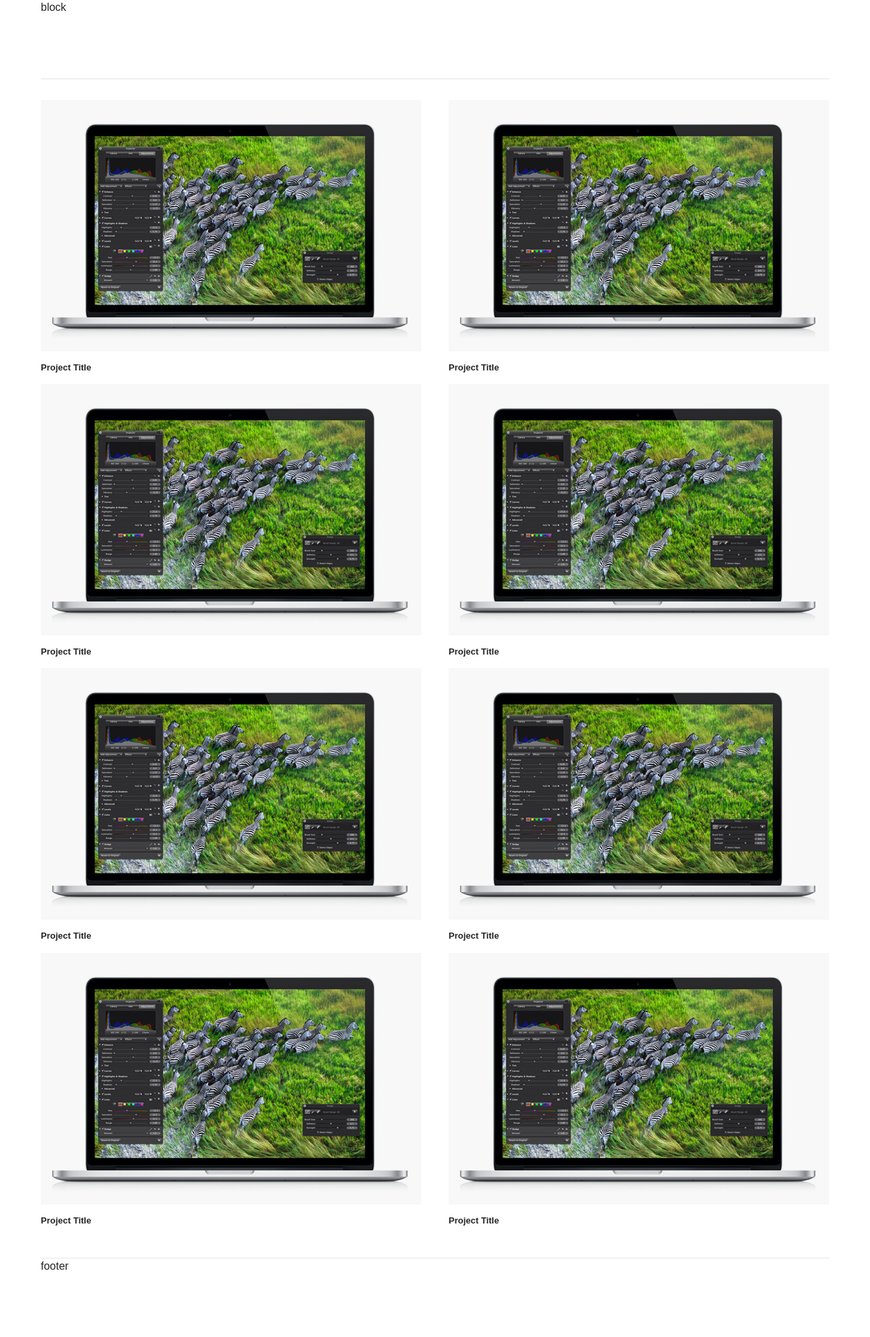
After one commit to madebytetragram/Less-Responsive, a PHP site: page /column.html in a window 1280 px wide. The commit adds this page. Shown: the whole page at 68% size. Run offline with PHP 8.4, Linux system fonts and the light colour scheme; some libraries are stand-ins or nearby versions.

Commit message:
css clean up

```diff
--- /dev/null
+++ b/column.html
@@ -0,0 +1,111 @@
+<!DOCTYPE html>
+<html lang="en">
+<head>
+	<meta charset="utf-8" />
+	<title>Tetragram</title>
+
+	<!-- META -->
+	<meta name="description" content="">
+	<meta name="author" content="">
+	<meta name="viewport" content="width=device-width, initial-scale=1, maximum-scale=1" />
+
+	<!-- CSS -->
+	<link rel="stylesheet" href="css/base.css">
+	<link rel="stylesheet" href="css/amazium.css">
+	<link rel="stylesheet" href="css/layout.css">
+
+
+	<!-- Javascripts -->
+  	<script type="text/javascript" src="js/jquery.1.7.1.min.js"></script>
+  	<script type="text/javascript" src="js/jquery.less.js"></script>
+  	<script type="text/javascript" src="js/jquery.cycle.js"></script>
+  	<script type="text/javascript" src="js/jquery.easing.js"></script>
+  	<script type="text/javascript" src="js/jquery.functions.js"></script>
+
+	<!--[if lt IE 9]>
+		<script src="http://html5shim.googlecode.com/svn/trunk/html5.js"></script>
+	<![endif]-->
+
+</head>
+<body>
+
+
+<div class="row">
+	<div class="grid_12">
+		<header>
+		block
+		</header>
+	</div>
+</div><!-- end row -->
+
+<div class="row">
+
+	<div class="grid_6">
+		<div class="project_box">
+			<img src="images/temp.jpg">
+			<h1>Project Title</h1>
+		</div><!-- end project box -->
+	</div><!-- end grid 6 -->
+
+	<div class="grid_6">
+		<div class="project_box">
+			<img src="images/temp.jpg">
+			<h1>Project Title</h1>
+		</div><!-- end project box -->
+	</div><!-- end grid 6 -->
+
+		<div class="grid_6">
+		<div class="project_box">
+			<img src="images/temp.jpg">
+			<h1>Project Title</h1>
+		</div><!-- end project box -->
+	</div><!-- end grid 6 -->
+
+	<div class="grid_6">
+		<div class="project_box">
+			<img src="images/temp.jpg">
+			<h1>Project Title</h1>
+		</div><!-- end project box -->
+	</div><!-- end grid 6 -->
+
+		<div class="grid_6">
+		<div class="project_box">
+			<img src="images/temp.jpg">
+			<h1>Project Title</h1>
+		</div><!-- end project box -->
+	</div><!-- end grid 6 -->
+
+	<div class="grid_6">
+		<div class="project_box">
+			<img src="images/temp.jpg">
+			<h1>Project Title</h1>
+		</div><!-- end project box -->
+	</div><!-- end grid 6 -->
+
+		<div class="grid_6">
+		<div class="project_box">
+			<img src="images/temp.jpg">
+			<h1>Project Title</h1>
+		</div><!-- end project box -->
+	</div><!-- end grid 6 -->
+
+	<div class="grid_6">
+		<div class="project_box">
+			<img src="images/temp.jpg">
+			<h1>Project Title</h1>
+		</div><!-- end project box -->
+	</div><!-- end grid 6 -->
+
+</div><!-- end row -->
+
+<div class="row">
+	<div class="grid_12">
+		<footer>
+			footer
+		</footer>
+	</div>
+</div><!-- end row -->
+
+
+</body>
+</html>
--- a/css/amazium.css
+++ b/css/amazium.css
@@ -181,26 +104,11 @@
 .row 								{ margin:0 auto; width:456px; overflow:hidden; }
 .row .row 							{ margin:0; width:auto; display:inline-block; }
 
-.grid_1,
-.grid_2,
-.grid_3,
-.grid_4,
-.grid_5,
-.grid_6,
-.grid_7,
-.grid_8,
-.grid_9,
-.grid_10,
-.grid_11,
-.grid_12							{ width:456px; margin:10px 0 0 0; overflow:hidden; float:left; display:inline; }
+.grid_1, .grid_2, .grid_3, .grid_4, .grid_5, .grid_6,
+.grid_7,.grid_8,.grid_9,.grid_10,.grid_11, .grid_12
 
-.show-phone 						{ display:inherit !important; }
-.show-tablet 						{ display:none !important; }
-.show-screen						{ display:none !important; }
+{ width:456px; margin:10px 0 0 0; overflow:hidden; float:left; display:inline; }
 
-.hide-phone							{ display:none !important; }
-.hide-tablet						{ display:inherit !important; }
-.hide-screen						{ display:inherit !important; }
 
 }
 
--- a/css/base.css
+++ b/css/base.css
@@ -67,11 +67,14 @@ a.active { }
 .container { width:980px; margin:0 auto; }
 
 
-/* ===== Site ===== */
-header { margin-bottom: 20px; border-bottom:2px solid #f1f1f1;}
+/* ===== Header ===== */
+header { margin-bottom: 30px; border-bottom:2px solid #f1f1f1; min-height: 115px; }
 
+/* ===== Footer ===== */
+footer { margin-top: 30px; border-top:2px solid #f1f1f1; min-height: 115px; }
+footer img { display:block; margin:0 auto; width:82px;}
 
 /* ===== Project Grid ===== */
 .project_box { display:block; }
 .project_box img { display:block; padding-bottom:10px; }
-.project_box h1 { font-size:13px; padding-bottom:5px; font-weight:bold; margin-bottom:10px; }
+.project_box h1 { font-size:13px; padding-bottom:5px; font-weight:bold; margin:5px 0 10px 0; }
```
Also changed, not shown: other parts of css/amazium.css (+2 -79 lines), images/icons.jpg (added), images/temp.jpg (added).
